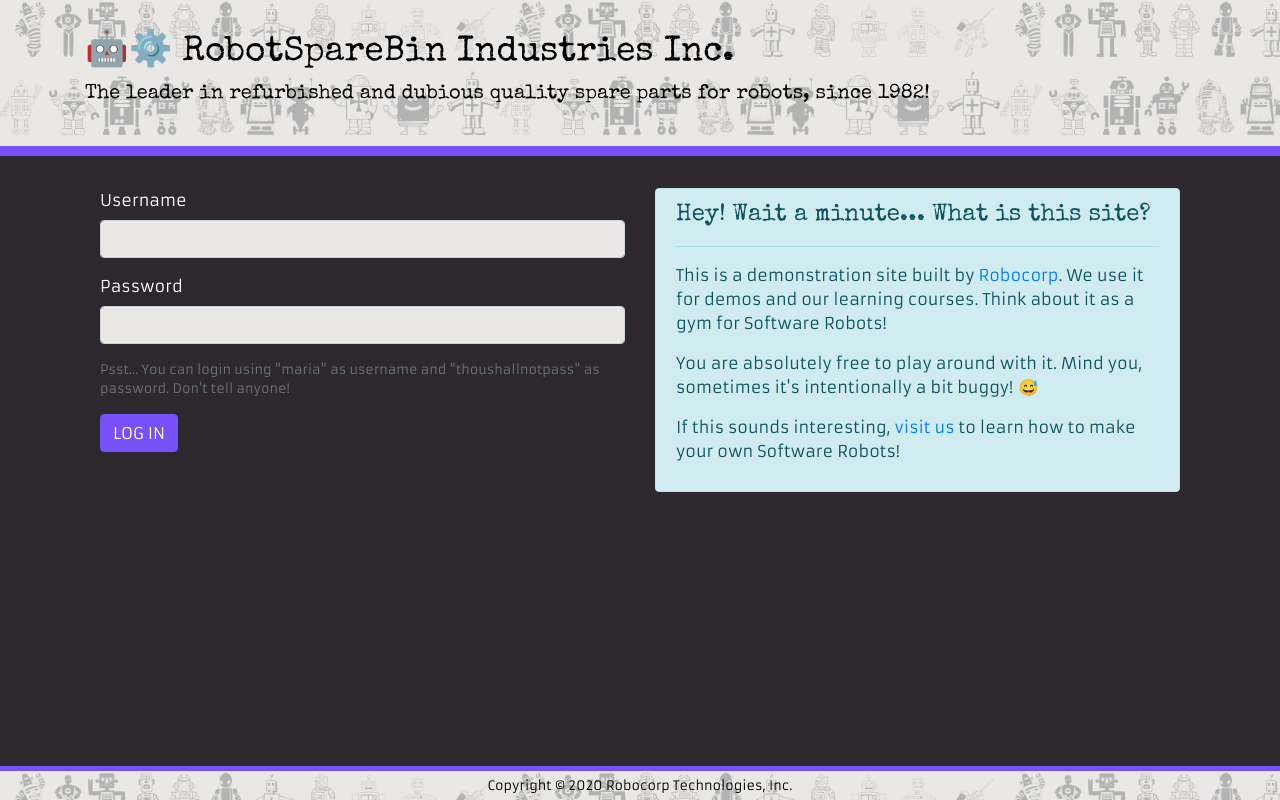
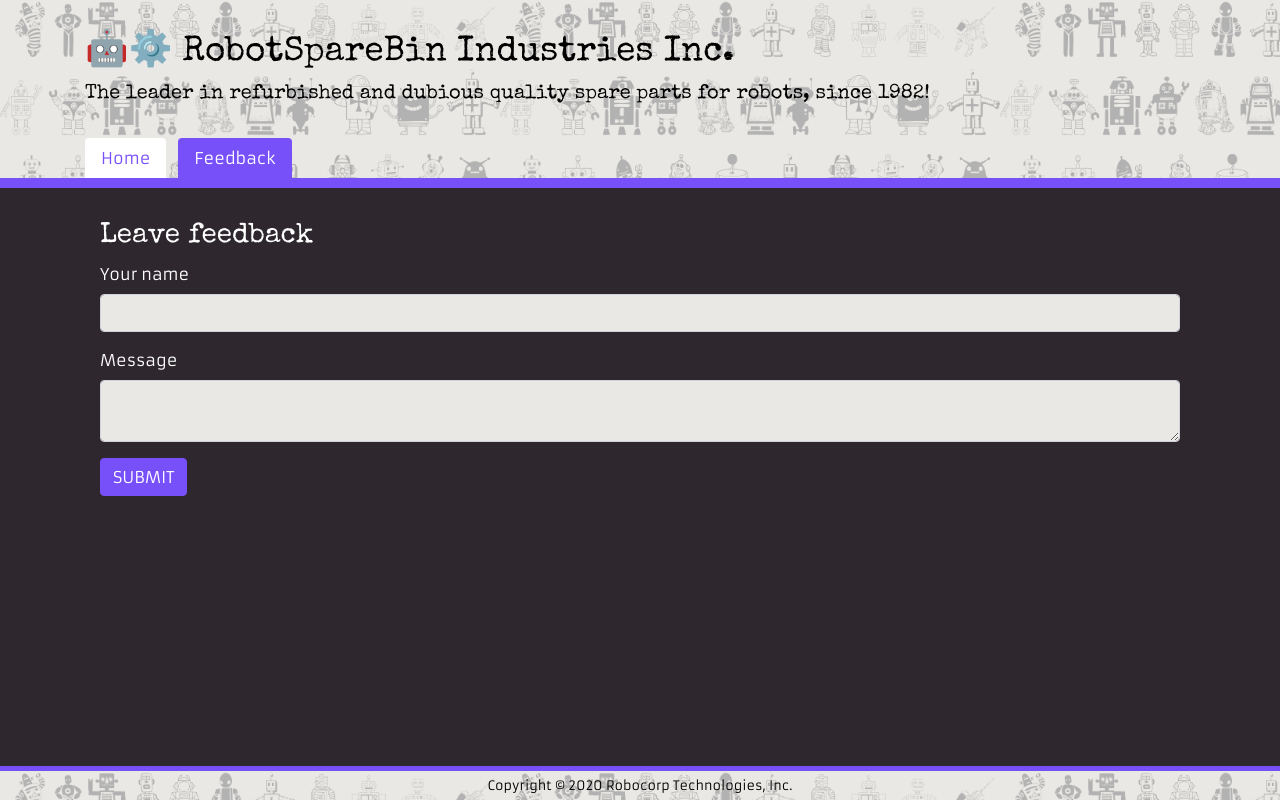
Before and after one commit to robocorp/rsb-intranet, a React (Create React App) app: page /feedback in a window 1280 px wide. Built offline with nearby package versions, Linux system fonts and the light colour scheme.

Commit message:
Make feedback form available from unauthorised path

```diff
--- a/src/components/App.css
+++ b/src/components/App.css
@@ -69,10 +69,6 @@
   background-size: 500px;
   color: black;
   margin-bottom: 2em;
-  padding-bottom: 2em;
-}
-
-.header-container.auth {
   padding-bottom: 0px;
 }
 
--- a/src/components/App.js
+++ b/src/components/App.js
@@ -28,12 +28,6 @@
   return user ? <Intranet /> : <Login />
 }
 
-function Feedback() {
-  const {user} = useAuthState()
-  setDestabilize()
-  return user ? <FeedbackForm /> : <Login />
-}
-
 function App() {
   return (
     <AuthProvider>
@@ -42,7 +36,7 @@
         <div className="container main-container">
           <Switch>
             <Route path="/feedback">
-              <Feedback />
+              <FeedbackForm />
             </Route>
             <Route path="/">
               <Home />
--- a/src/components/FeedbackForm.js
+++ b/src/components/FeedbackForm.js
@@ -4,7 +4,7 @@
 
 const FeedbackForm = () => {
   const {user} = useAuthState()
-  const [name, setName] = useState(user.username)
+  const [name, setName] = useState(user?.username || '')
   const [message, setMessage] = useState('')
   const [sending, setSending] = useState(false)
   const [error, setError] = useState(undefined)
--- a/src/components/Header.js
+++ b/src/components/Header.js
@@ -1,14 +1,12 @@
 import React from 'react'
 import {Link, useLocation} from 'react-router-dom'
-import {useAuthState} from '../contexts/auth'
 import Logout from './Logout'
 
 const Header = () => {
-  const {user} = useAuthState()
   const {pathname} = useLocation()
 
   return (
-    <header className={`header-container${user ? ' auth' : ''}`}>
+    <header className={`header-container`}>
       <div className="container">
         <Logout />
         <h1>
@@ -24,7 +22,6 @@
           The leader in refurbished and dubious quality spare parts for robots,
           since 1982!
         </h5>
-        {user && (
         <ul className="nav nav-pills">
           <li className="nav-item">
             <Link
@@ -37,15 +34,12 @@
           <li className="nav-item">
             <Link
               to="/feedback"
-                className={`nav-link${
-                  pathname === '/feedback' ? ' active' : ''
-                }`}
+              className={`nav-link${pathname === '/feedback' ? ' active' : ''}`}
             >
               Feedback
             </Link>
           </li>
         </ul>
-        )}
       </div>
     </header>
   )
```
Lines whose indentation alone changed are shown as unchanged.
